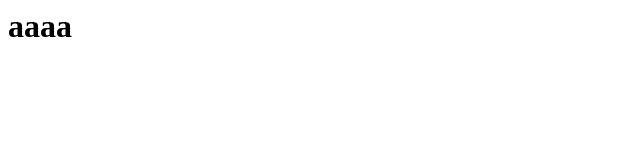
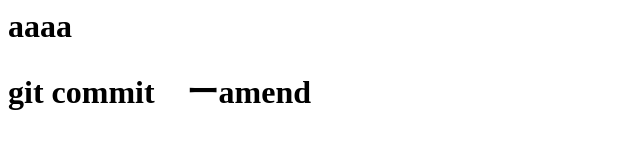
Before and after one commit to kotakamikawa/git_tutorial, a plain HTML site: page index.html in a window 1280 px wide. Shown: the whole page, without its empty margins (0-640 px from the left). Drawn offline with Linux system fonts and the light colour scheme.

Commit message:
git commit --amendを追記

```diff
--- a/index.html
+++ b/index.html
@@ -1 +1,2 @@
 <h1>aaaa</h1>
+<h1>git commit　ーamend</h1>
```
